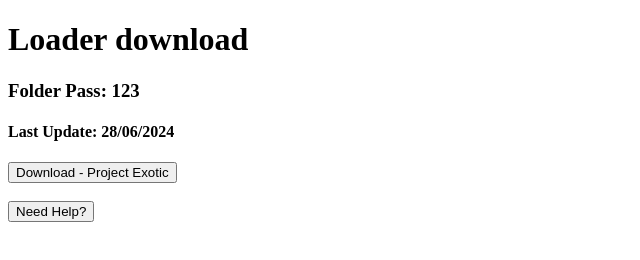
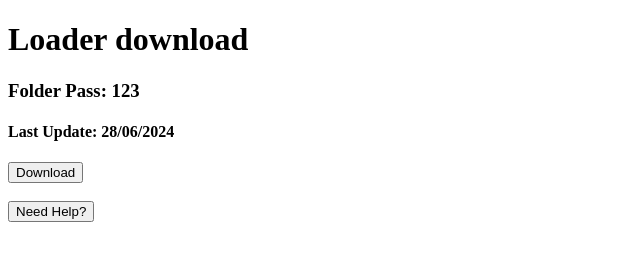
Before and after one commit to Husky169/files187, a plain HTML site: page index.html in a window 1280 px wide. Shown: the whole page, without its empty margins (0-640 px from the left). Drawn offline with Linux system fonts and the light colour scheme.

Commit message:
Update index.html

```diff
--- a/index.html
+++ b/index.html
@@ -6,7 +6,7 @@
 <h3> Folder Pass: 123 </h3>
 <h4> Last Update: 28/06/2024 </h4>
 <a href="./Loader/Project%20Exotic.rar" target="_blank">
-<button>Download - Project Exotic</button><br><br>
+<button>Download</button><br><br>
 <a href="./Loader/help.html" target="_blank">
 <button>Need Help?</button><br><br>
 </body>
```
